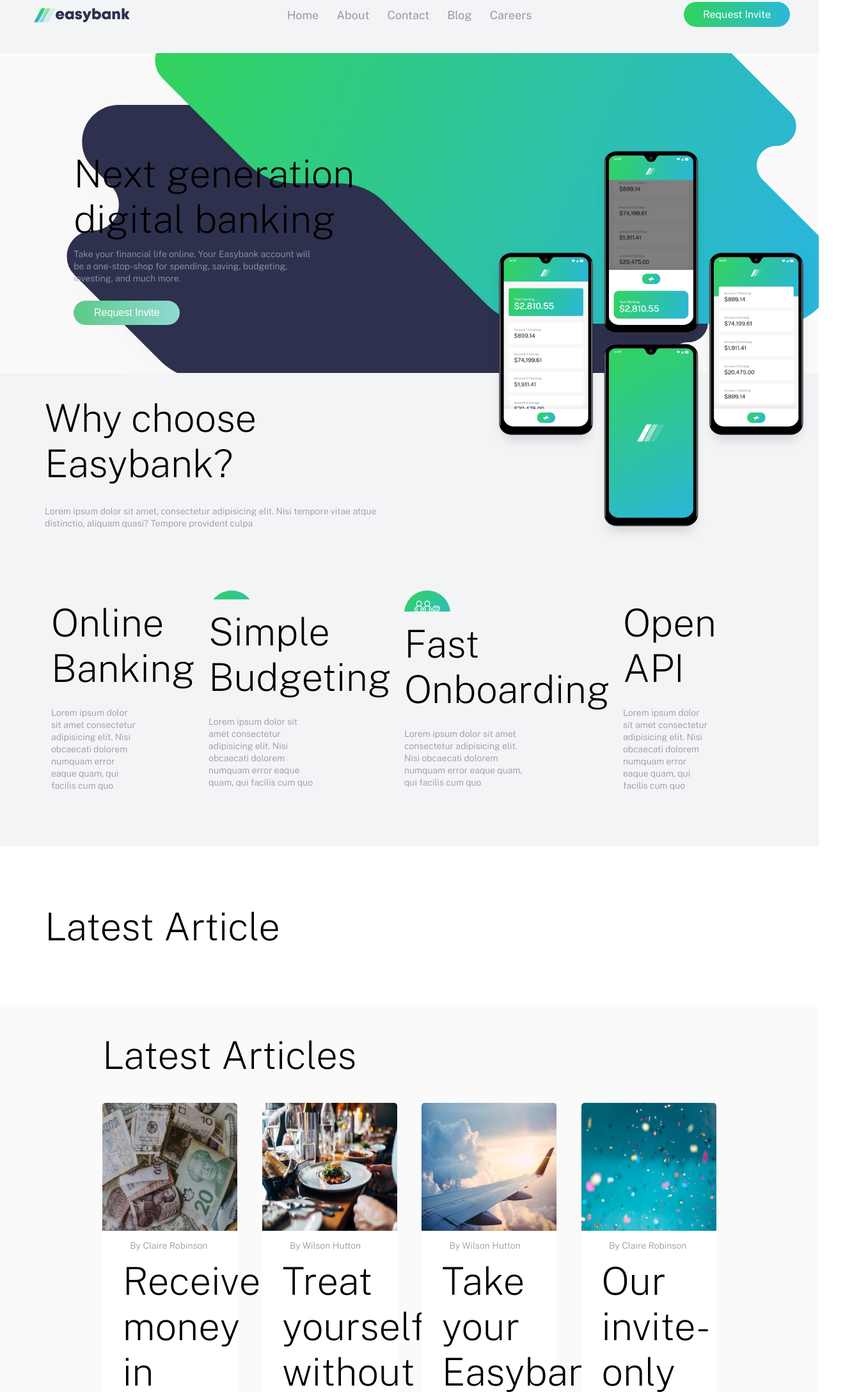
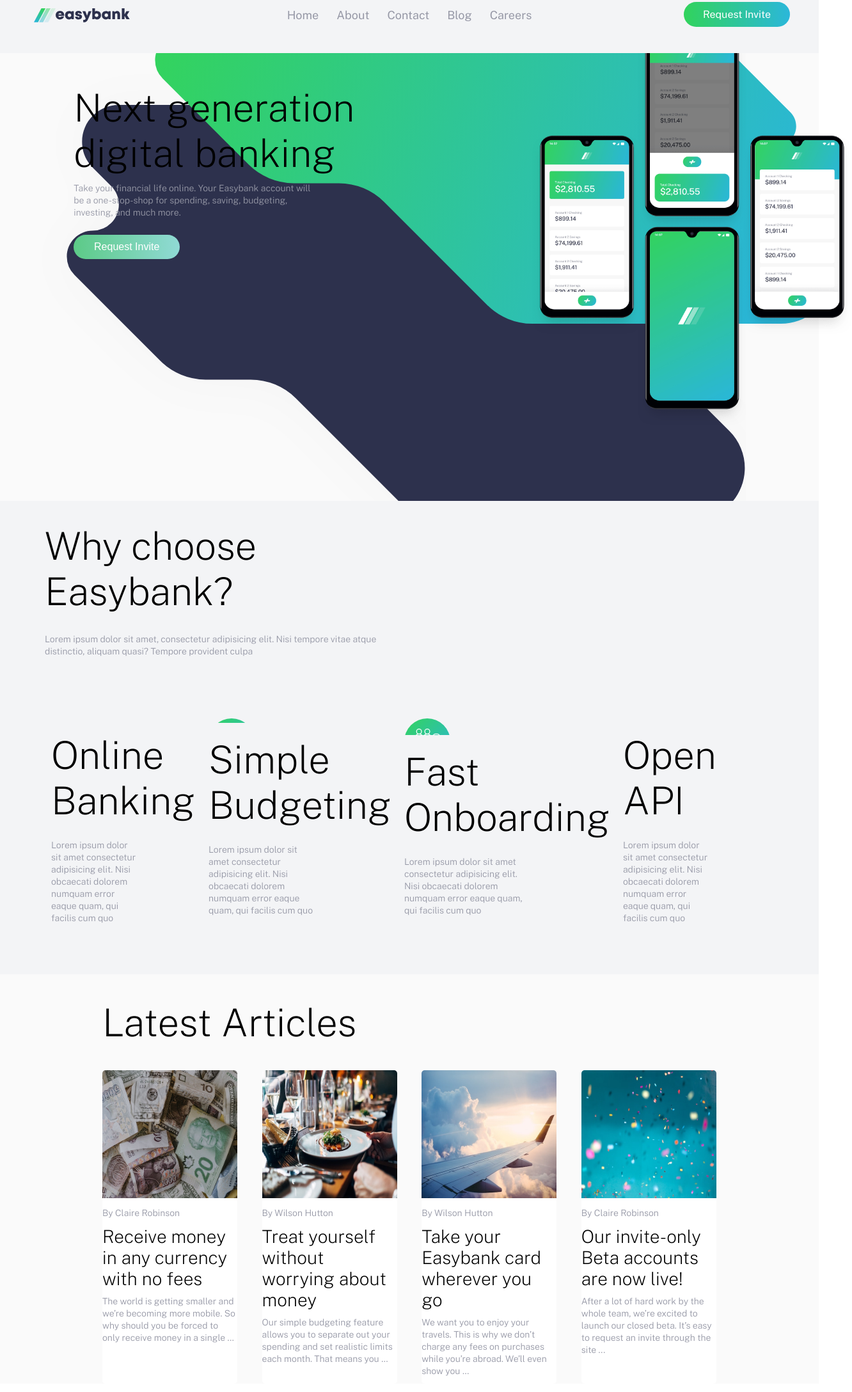
Before and after one commit to vargas86/frontend-mentor, a plain HTML site: page index.html in a window 1280 px wide. Shown: the part 27-2203 px from the top of the page at 64% size, 1332 px wide, since content can reach past the window. Drawn offline with nearby package versions, Linux system fonts and the light colour scheme.

Commit message:
correciones mobile

```diff
--- a/css/brisset.scss
+++ b/css/brisset.scss
@@ -21,24 +21,32 @@
     width: 5rem;
     height: 5rem;
     background-repeat: no-repeat;
+    margin-bottom: 7px;
+    display: inline-table;
 }
 .img-SimpleBudgeting{
     background-image: url(../images/icon-budgeting.svg);
     width: 5rem;
     height: 5rem;
     background-repeat: no-repeat;
+    margin-bottom: 7px;
+    display: inline-table;
 }
 .img-FastOnboarding{
     background-image: url(../images/icon-onboarding.svg);
     width: 5rem;
     height: 5rem;
     background-repeat: no-repeat;
+    margin-bottom: 7px;
+    display: inline-table;
 }
 .img-OpenAPI{
     background-image: url(../images/icon-api.svg);
     width: 5rem;
     height: 5rem;
     background-repeat: no-repeat;
+    margin-bottom: 7px;
+    display: inline-table;
 }
 .AllBenefios{
     margin-top: 15px;
@@ -51,7 +59,7 @@
     flex-direction: column;
     padding: 10px;
 }
-@media screen and (max-width: 375px) {
+@media screen and (max-width: 700px) {
     .section-1{
         padding: 15px;
         display: flex;
@@ -63,7 +71,7 @@
         padding: 15px;
     }
     .section{
-        display: flex;
+        display: block;
         flex-direction: column;
         padding: 0%;
         align-items: center;
--- a/css/rodrigo.scss
+++ b/css/rodrigo.scss
@@ -40,3 +40,9 @@
                 }
         }
     }
+
+
+    @media screen and (max-width: 700px) {
+
+        .latest-articles .article { display: block;}
+    }
--- a/css/style.scss
+++ b/css/style.scss
@@ -61,15 +61,19 @@ p {
         height: auto;
         background-color:$Light-Grayish-Blue;
         padding: 20px 0 20px;
+        position: relative;
+        z-index: 999999;
+
+
+
+        .contenedor-mobile {
+            display: flex;
+            width: 100%;
+            height: 100%;
+        }
     }
 
-    .contenedor {
-        display: flex;
-        flex-direction: column-reverse;
-        width: 100%;
-        height: 100%;
-        align-items: revert;
-    }
+
 
     .logo-mobile {
         width: 50%;
@@ -152,23 +156,48 @@ p {
                 margin: 10px 0;
             }
 
+    .section-one {
+        height: auto;
+        background-color: $Very-Light-Gray;
+    } /* section-one */
+
+            .contenedor {
+                padding: 0;
+                display: flex;
+                width: 100%;
+                height: 100%;
+                min-height: 400px;
+                background-image: url(../images/bg-intro-desktop.svg);
+                background-position: right;
+                background-repeat: no-repeat;
+                background-position-x: 350%;
+                background-position-y: -226px;
+                align-items: revert;
+                flex-direction: column-reverse;
+
+
                             .column-left {
-                width: 50%;
-            }
+                                width: auto;
+                                padding: 0 9%;
+                                height: 600px;
+                            } /* column-left */
 
 
                             .column-right {
-                width: 50%;
+                                width: 100%;
+                                height: 400px;
                                     img {
                                         z-index: 99999;
                                         position: absolute;
-                            width: 50%;
+                                        width: 60%;
                                         max-width: 500px;
                                         margin: 0 auto;
                                         display: block;
-                            padding-left: 18%;
+                                        padding-left: 25%;
+                                        top: 1%;
                                     }
-            }
+                            }/* column-right */
+            }/* contenedor */
 
 
 }
@@ -196,6 +225,8 @@ p {
                         display: flex;
                         background-color:$Light-Grayish-Blue;
                         padding: 30px 0 0;
+                        z-index: 99999;
+                        position: relative;
 
                                 .logo {
                                     width: 20%;
@@ -289,15 +320,35 @@ p {
 
                         .column-right {
                             width: 50%;
+                            height: auto;
                                 img {
-                                    z-index: 99999;
+                                    z-index: 1;
     position: absolute;
     width: 50%;
     max-width: 500px;
     margin: 0 auto;
     display: block;
-                                    padding-left: 60%;
+    padding-left: 65%;
+    top: 10%;
                                 }
                         }/* column-right */
         }/* contenedor */
+
+    .card {
+        H1 {
+            font-size: 28px;
+            font-weight: 200;
+            color: #000000;
+            width: 100%;
+        }
+
+        p {
+            font-size: 14px;
+            width: 100%;
+            margin: 10px 0;
+            line-height: 19px;
+            color: #9698a6;
+        }
+
+    }
 } /* FIN MEDIA Query 800px */
--- a/index.html
+++ b/index.html
@@ -21,7 +21,7 @@
 <body>
 
 <nav class="navbar-mobile">
-  <div class="contenedor">
+  <div class="contenedor-mobile">
     <div class="logo-mobile">
       <img src="images/logo.svg" alt="Easybank" title="Next generation digital banking">
     </div>
@@ -80,10 +80,10 @@
 <!-- BRISSET-->
 <div class="container">
   <section>
-    <div class="section-1">
-      <h1 class="WhyEasybank"; class="AllBenefios">Why choose Easybank?</h1>
-      <p>Lorem ipsum dolor sit amet, consectetur adipisicing elit. Nisi tempore vitae atque distinctio, aliquam quasi? Tempore provident culpa</p>
-    </div>
+        <div class="section-1">
+          <h1 class="WhyEasybank"; class="AllBenefios">Why choose Easybank?</h1>
+          <p>Lorem ipsum dolor sit amet, consectetur adipisicing elit. Nisi tempore vitae atque distinctio, aliquam quasi? Tempore provident culpa</p>
+        </div>
   </section>
   <section>
     <div class="section">
@@ -110,11 +110,7 @@
     </div>
   </section>
 </div>
-<section>
-  <div class="section">
-    <h1 class="WhyEasybank">Latest Article</h1>
-  </div>
-</section>
+
 
 
 <section class="latest-articles">
@@ -154,6 +150,7 @@
   </div>
 </section>
 
+<!---
 
   About Us
   Contact
@@ -166,9 +163,12 @@
 
   © Easybank. All Rights Reserved
 
+-->
+
+<!---
   <div class="attribution">
     Challenge by <a href="https://www.frontendmentor.io?ref=challenge" target="_blank">Frontend Mentor</a>.
     Coded by <a href="#">Your Name Here</a>.
-  </div>
+  </div>-->
 </body>
 </html>
```
Also changed, not shown: css/brisset.css, css/rodrigo.css, css/style.css, 3 other files. Lines whose indentation alone changed are shown as unchanged.
